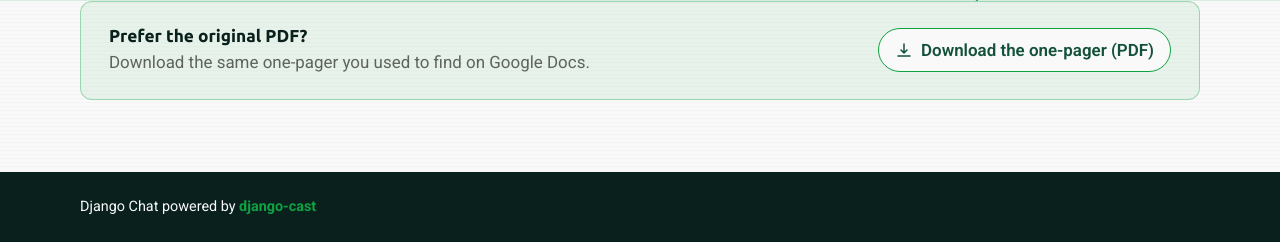
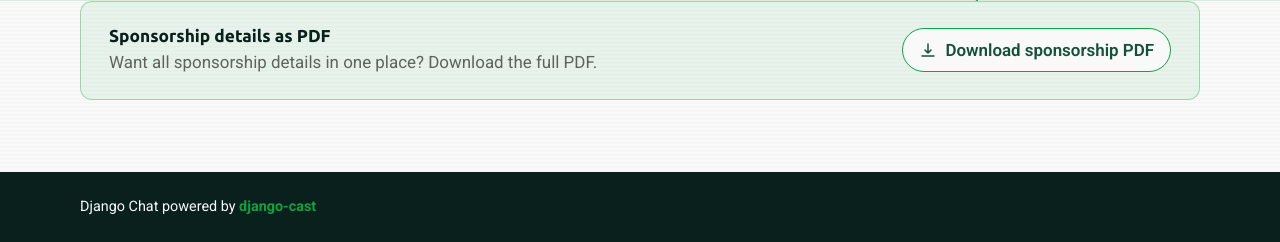
Before and after one commit to ephes/django-chat, a Django app: template django_chat/templates/cast/django_chat/sponsor.html in a window 1280 px wide. Shown: the part 1088-1330 px from the top of the page. Run offline with Django 5.2, Linux system fonts and the light colour scheme; the template is opened without the code that fills it, so the values that code supplies are empty; parts of the project's set-up code (start-up, migrations or seed data) failed here and were passed over.

Commit message:
Update sponsor PDF download copy

```diff
--- a/django_chat/templates/cast/django_chat/sponsor.html
+++ b/django_chat/templates/cast/django_chat/sponsor.html
@@ -142,8 +142,8 @@
 
     <aside class="sponsor-pdf" aria-labelledby="sponsor-pdf-heading">
       <div class="sponsor-pdf-text">
-        <h2 class="sponsor-pdf-heading" id="sponsor-pdf-heading">Prefer the original PDF?</h2>
-        <p class="sponsor-pdf-desc">Download the same one-pager you used to find on Google Docs.</p>
+        <h2 class="sponsor-pdf-heading" id="sponsor-pdf-heading">Sponsorship details as PDF</h2>
+        <p class="sponsor-pdf-desc">Want all sponsorship details in one place? Download the full PDF.</p>
       </div>
       <a class="feed-action sponsor-pdf-button"
          href="{% if page.pdf %}{% url 'wagtaildocs_serve' page.pdf.id page.pdf.filename %}{% else %}{% static 'django_chat/files/django-chat-sponsorship-kit.pdf' %}{% endif %}"
@@ -152,7 +152,7 @@
           <path d="M12 4v12m0 0-4-4m4 4 4-4" fill="none" stroke="currentColor" stroke-width="2" stroke-linecap="round" stroke-linejoin="round"/>
           <path d="M4 20h16" stroke="currentColor" stroke-width="2" stroke-linecap="round"/>
         </svg>
-        <span>Download the one-pager (PDF)</span>
+        <span>Download sponsorship PDF</span>
       </a>
     </aside>
   </div>
```
Also changed, not shown: django_chat/sponsor/tests/test_sponsor_page.py (+1 -1 lines).
